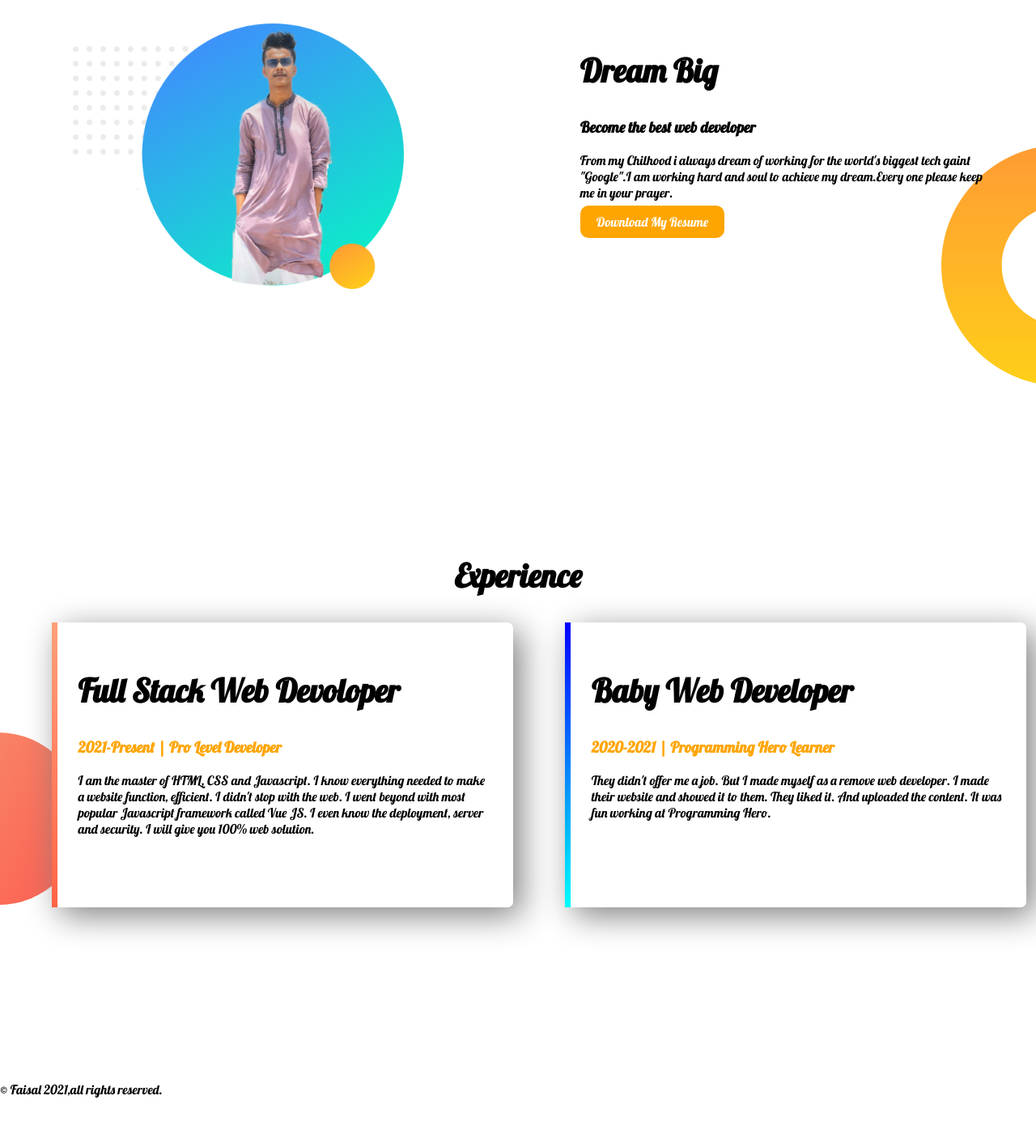
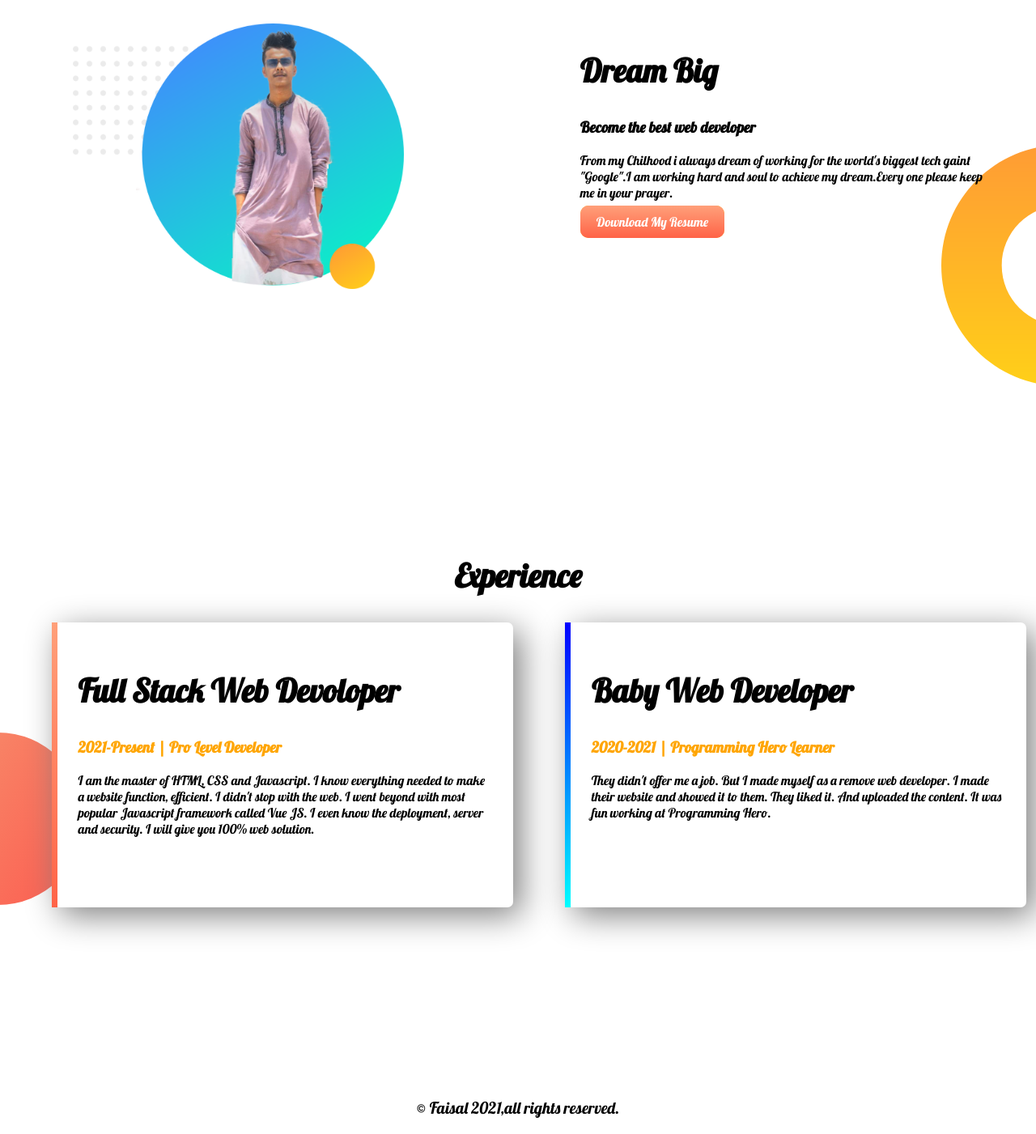
Before and after one commit to FaisalChowdhury777/web-portfolio, a plain HTML site: page index.html in a window 1280 px wide. Shown: the part 647-2048 px from the top of the page at 81% size. Before the commit the page ends 2003 px from the top, so only its background shows below. Drawn offline with Linux system fonts and the light colour scheme.

Commit message:
update button

```diff
--- a/index.html
+++ b/index.html
@@ -52,7 +52,7 @@
 
 </section>
 <footer>
-    © Faisal 2021,all rights reserved.
+   <p>© Faisal 2021,all rights reserved.</p>
 </footer>
 </body>
 </html>
--- a/style.css
+++ b/style.css
@@ -35,10 +35,11 @@ section{
 
 .link-button{
   text-decoration: none;
-  background-color: orange;
+ background-image: linear-gradient(lightsalmon,tomato);
+ background-color: orange;
   padding: 10px 20px;
   border-radius: 10px;
-  color: white;
+  color:white;
   font-weight: 500;
 }
 .dream-areas{
@@ -68,6 +69,6 @@ section{
   border-image-slice: 1;
 }
 footer p{
-  text-align: right;
-  font-size: 10px;
+  text-align: center;
+  font-size: 20px;
 }
```
